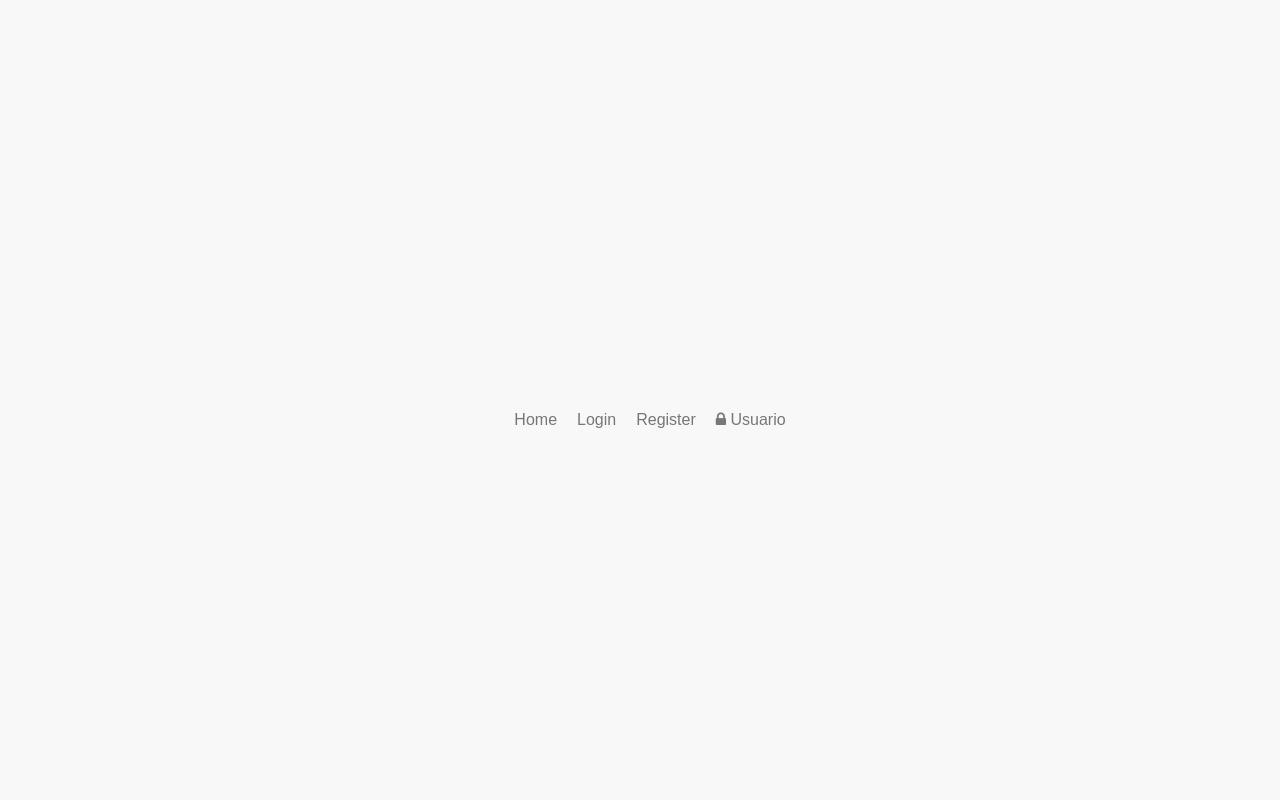
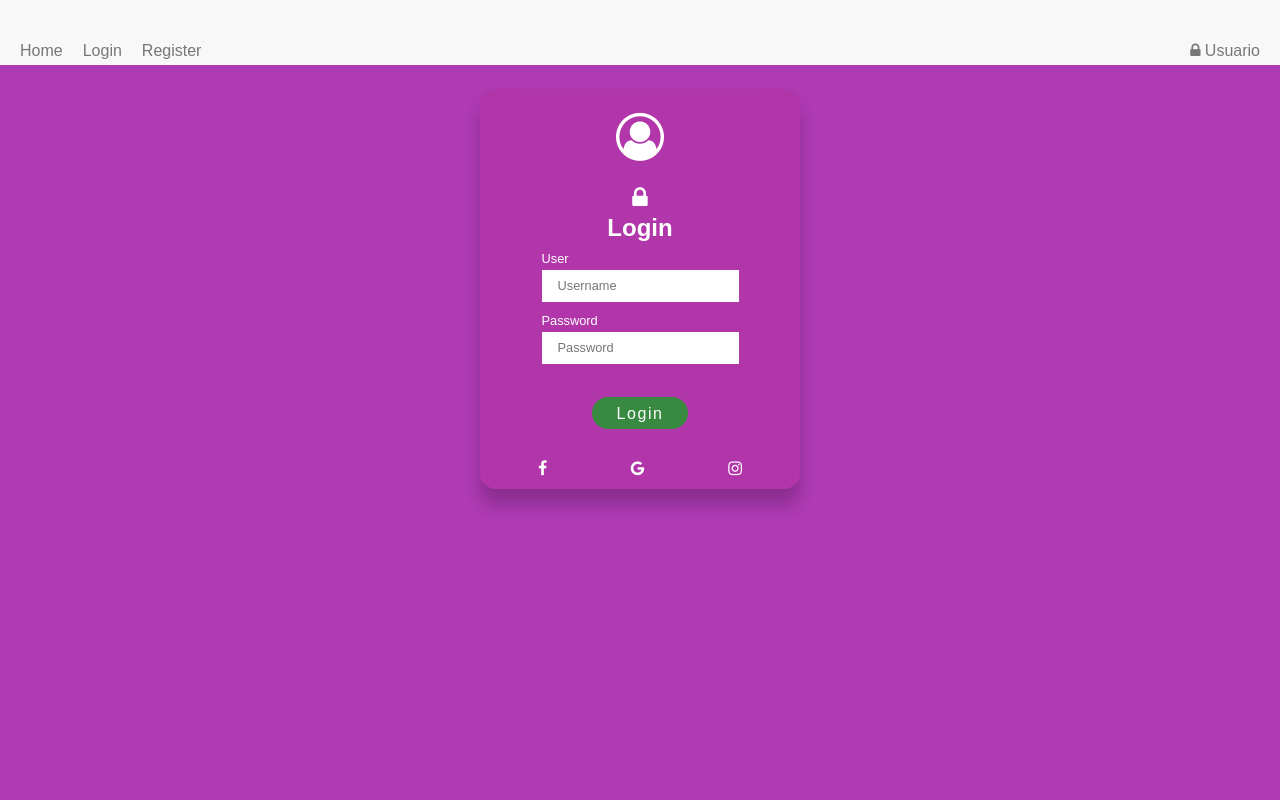
Before and after one commit to silveriohuarcaya/proyect-frontend, a React (Create React App) app: page /login in a window 1280 px wide. Shown: the top 800 px of the page. Built offline with nearby package versions, Linux system fonts and the light colour scheme.

Commit message:
task login

```diff
--- a/src/App.jsx
+++ b/src/App.jsx
@@ -12,8 +12,9 @@ const App = () => (
     <div className="container">
       <div className="shopping-container">{/* <ShoppingCart /> */}</div>
       <div>
+        {/*
         <h1>Product List</h1>
-        {/* <ProductList /> */}
+        <ProductList /> */}
       </div>
     </div>
   </>
--- a/src/App.scss
+++ b/src/App.scss
@@ -25,7 +25,7 @@ body {
 }
 
 nav {
-  padding: 20px 0 40px 0;
+  padding: 40px 10px 25px 10px;
   background: #f8f8f8;
   font-size: 16px;
 
@@ -40,7 +40,8 @@ nav {
   ul {
     li {
       display: inline;
-      padding-left: 20px;
+      padding-left: 10px;
+      padding-right: 10px;
 
       a {
         color: #777777;
@@ -56,7 +57,11 @@ nav {
 
 .container {
   margin: auto;
-  width: 80%;
+  width: 100%;
+}
+.container-navbar {
+  margin: auto;
+  width: 100%;
 }
 
 .badge {
--- a/src/components/Navbar.jsx
+++ b/src/components/Navbar.jsx
@@ -1,12 +1,11 @@
 import React from 'react'
 import { Link, Outlet } from 'react-router-dom'
-
 // import Badge from './Badge'
 
 const Navbar = () => (
   <div>
     <nav>
-      <div className="container">
+      <div className="container-navbar">
         <ul className="navbar-left">
           <li>
             <Link to="/">Home</Link>
--- a/src/index.jsx
+++ b/src/index.jsx
@@ -1,7 +1,7 @@
 import React from 'react'
 import ReactDOM from 'react-dom/client'
 import { BrowserRouter, Routes, Route } from 'react-router-dom'
-import './index.css'
+// import './index.css'
 import App from './App'
 import Login from './pages/Sign/Login'
 import Register from './pages/Sign/Register'
--- a/src/pages/Sign/Login/index.jsx
+++ b/src/pages/Sign/Login/index.jsx
@@ -20,7 +20,6 @@ const Login = () => {
               <div className="content">
                 <i className="fa fa-lock" aria-hidden="true" />
                 <h1>Login</h1>
-              </div>
                 <div className="form-group">
                   <div className="input-group">
                     <p>User</p>
@@ -29,7 +28,7 @@ const Login = () => {
                       className="text"
                       name="UserName"
                       id=""
-                    placeholder="UserName"
+                      placeholder="Username"
                       onChange={handleOnchange}
                     />
                   </div>
@@ -43,15 +42,16 @@ const Login = () => {
                       className="text"
                       name="UserPassword"
                       id=""
-                    placeholder="UserName"
+                      placeholder="Password"
                       onChange={handleOnchange}
                     />
                   </div>
                 </div>
 
-              <button className="buton" type="submit">
+                <button className="button" type="submit">
                   Login
                 </button>
+              </div>
               <div className="networks background-top-row">
                 <i className="fa fa-facebook" aria-hidden="true" />
                 <i className="fa fa-google" aria-hidden="true" />
--- a/src/pages/Sign/Login/index.scss
+++ b/src/pages/Sign/Login/index.scss
@@ -1,3 +1,7 @@
+:root {
+  --white-text: #fff;
+}
+
 @import url(https://cdnjs.cloudflare.com/ajax/libs/font-awesome/4.7.0/css/font-awesome.min.css);
 
 * {
@@ -11,19 +15,13 @@
 body {
   font-family: Arial, Helvetica, sans-serif;
   background: rgb(174, 58, 180);
-  background: lineargradient(
-    90deg,
-    rgba(174, 58, 180, 1) 0%,
-    rgba(63, 190, 251, 1) 50%,
-    rgba(174, 58, 180, 1) 100%
-  );
 }
 
 .container {
   display: flex;
+  flex-direction: column;
+  align-items: center;
   justify-content: center;
-  height: 100vh;
-  align-items: center;
 }
 
 .card {
@@ -33,15 +31,15 @@ body {
   flex-direction: column;
   margin: 1.5rem;
   overflow: hidden;
-  width: 25rem;
-  height: 35rem;
+  width: 20rem;
+  height: 25rem;
   backdrop-filter: blur(1rem);
-  background-color: rgba(255, 255, 255, 0.06);
+  background-color: rgba(235, 13, 13, 0.06);
   color: var(--white-text);
 }
 
 .top-row {
-  padding: 1rem;
+  padding: 1.5rem;
   display: flex;
   flex-direction: column;
   align-items: center;
@@ -49,43 +47,44 @@ body {
 }
 
 .top-row i {
-  font-size: 4rem;
+  font-size: 3rem;
 }
 
 .content {
-  padding: 2rem;
+  padding: 0rem;
   display: flex;
   flex-direction: column;
   align-items: center;
   justify-content: space-between;
-  height: 100%;
+  height: 70%;
 }
 
 .content i {
-  font-size: 2.5rem;
+  font-size: 1.5rem;
 }
 
 .content p {
-  font-size: 0.9rem;
+  font-size: 0.8rem;
   align-self: flex-start;
 }
 
 .text {
   width: 100%;
-  height: 3rem;
+  height: 2rem;
   color: rgb(97, 94, 94);
-  font-size: 1.2rem;
+  font-size: 0.8rem;
+  padding: 1rem;
 }
 
 .button {
   border-radius: 3rem;
   color: var(--white-text);
-  font-size: 1.2rem;
+  font-size: 1rem;
   padding: 0.5rem 0.3rem;
   letter-spacing: 0.1rem;
-  background-color: rgba(174, 58, 180, 0.3);
-  width: 50%;
-  height: 3rem;
+  background-color: rgba(40, 151, 51, 0.879);
+  width: 30%;
+  height: 2rem;
 }
 
 .networks {
@@ -93,13 +92,13 @@ body {
   display: flex;
   align-items: center;
   justify-content: space-around;
-  font-size: 2rem;
+  font-size: 1rem;
 }
 
 /* media queries */
 @media (max-width: 1030px) {
   .container {
-    flex-direction: column;
+    flex-direction: row;
     justify-content: center;
     align-items: center;
     height: auto;
```
Lines whose indentation alone changed are shown as unchanged.
